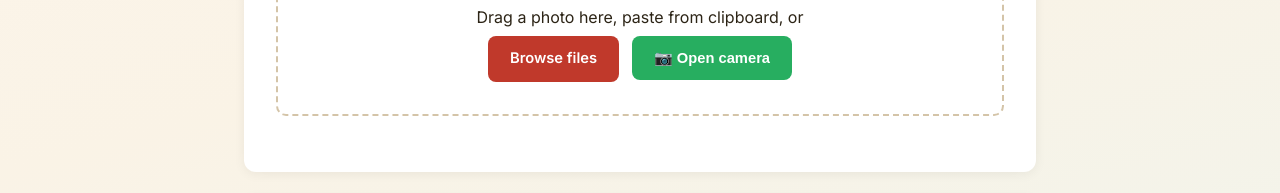
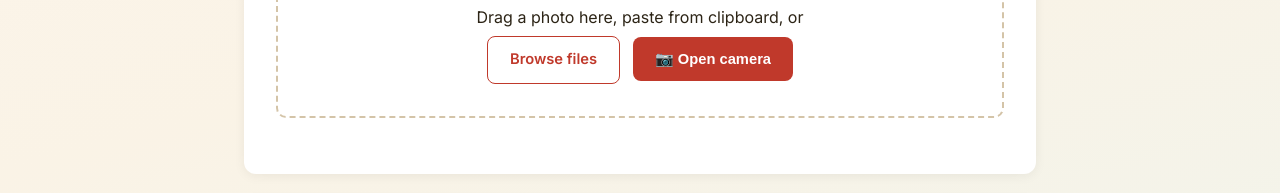
Before and after one commit to jjordanjr74-dot/politicalpayola-site, a plain HTML site: page legislation_lens.html in a window 1280 px wide. Shown: the part 553-746 px from the top of the page. Drawn offline with nearby package versions, Linux system fonts and the light colour scheme.

Commit message:
lens: one filled CTA (open camera) + outlined browse secondary

```diff
--- a/legislation_lens.html
+++ b/legislation_lens.html
@@ -28,8 +28,10 @@ main{max-width:840px;margin:2rem auto;padding:0 1.5rem}
 .btn{display:inline-flex;align-items:center;justify-content:center;min-height:44px;margin:.35rem .25rem 0;padding:.7rem 1.4rem;border:0;border-radius:8px;font-weight:600;font-size:.92rem;cursor:pointer;transition:.2s}
 .btn-primary{background:#c0392b;color:#fff}
 .btn-primary:hover{background:#a93226}
-.btn-camera{background:#27ae60;color:#fff}
-.btn-camera:hover{background:#1f8b4c}
+.btn-camera{background:#c0392b;color:#fff}
+.btn-camera:hover{background:#a93226}
+.btn-secondary{background:transparent;border:1.5px solid #c0392b;color:#c0392b}
+.btn-secondary:hover{background:#c0392b;color:#fff}
 .btn-ghost{background:#f0e8d8;border:1px solid #d4c4a8;color:#2c2416}
 .btn-ghost:hover{background:#e8dcc8}
 .btn:disabled{opacity:.55;cursor:not-allowed}
@@ -88,7 +90,7 @@ footer a{display:inline-block;min-height:44px;line-height:44px;padding:0 .35rem;
     <div class="upload-zone" id="uploadZone" role="button" tabindex="0" aria-label="Choose a photo of a document">
       <div class="icon" aria-hidden="true">📄</div>
       <p>Drag a photo here, paste from clipboard, or</p>
-      <label class="btn btn-primary" for="fileInput">Browse files</label>
+      <label class="btn btn-secondary" for="fileInput">Browse files</label>
       <input type="file" id="fileInput" accept="image/*" class="sr-only">
       <button type="button" class="btn btn-camera" id="cameraBtn">📷 Open camera</button>
       <input type="file" id="cameraInput" accept="image/*" capture="environment" class="sr-only">
```
